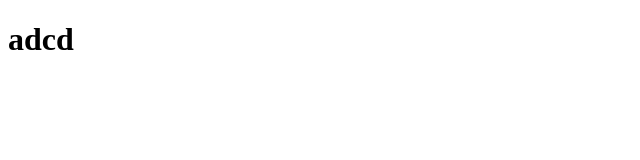
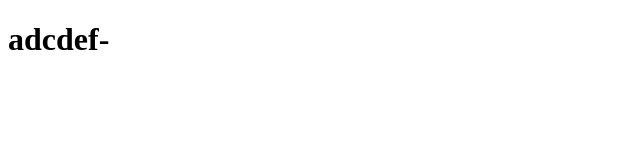
Before and after one commit to polyannamorais/topicos-especiais-de-sistemas, a plain HTML site: page vendas.html in a window 1280 px wide. Shown: the full height of the page, 0-640 px from the left. Drawn offline with Linux system fonts and the light colour scheme.

Commit message:
Versão 3

```diff
--- a/vendas.html
+++ b/vendas.html
@@ -7,6 +7,6 @@
     <title>Document</title>
 </head>
 <body>
-    <h1>adcd</h1>
+    <h1>adcdef-</h1>
 </body>
 </html>
```
